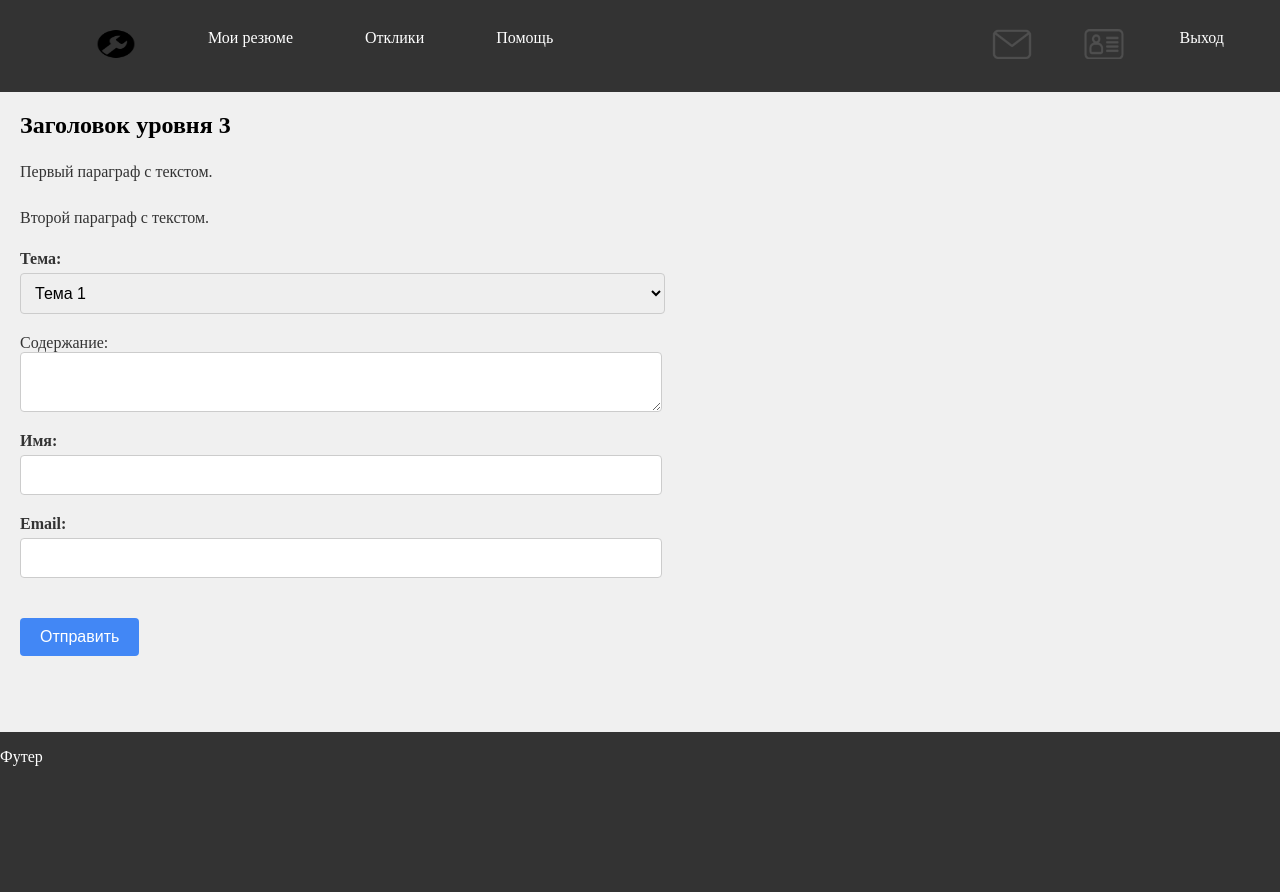
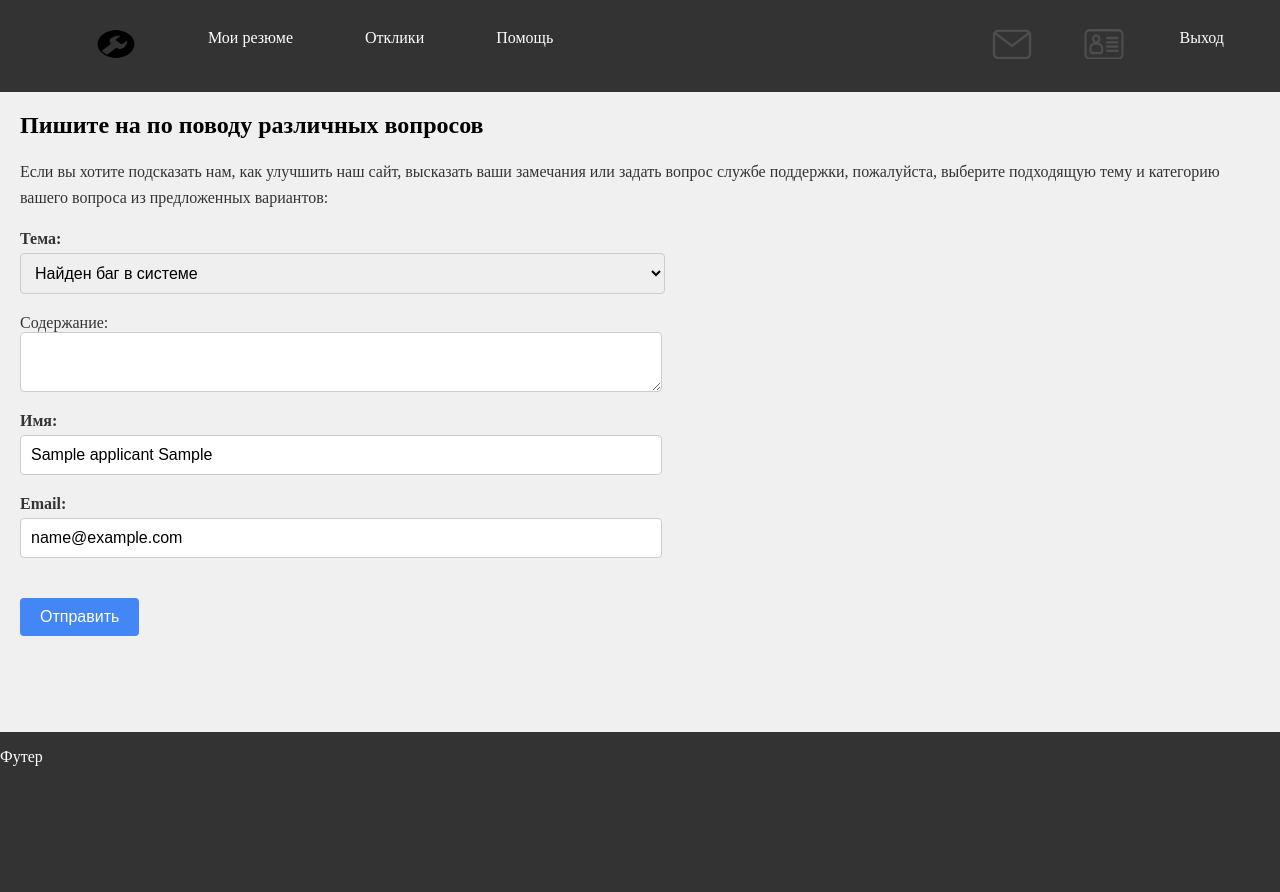
Before and after one commit to smile-rus1/my_diplom, a Django app: page /help/ in a window 1280 px wide. Run offline with Django 4.2, Linux system fonts and the light colour scheme; a user stored in the database is signed in; tables that the repository leaves empty hold one stand-in row (values such as "Sample post").

Commit message:
Добавил контроллер для отправки письма из страницы help. ВАЖНО:      Почему-то не работают другие email, кроме основного, который идет как host, в будующем надо разобраться!

```diff
--- a/job_search_help_site/search_site/templates/help.html
+++ b/job_search_help_site/search_site/templates/help.html
@@ -11,19 +11,24 @@
 {% endblock %}
 
 {% block content %}
-<h2 class="header">Заголовок уровня 3</h2>
-    <p class="text-par">Первый параграф с текстом.</p>
-    <p class="text-par">Второй параграф с текстом.</p>
+<h2 class="header">Пишите на по поводу различных вопросов</h2>
+    <p class="text-par">Если вы хотите подсказать нам, как улучшить наш сайт, высказать ваши замечания или задать вопрос службе поддержки, пожалуйста, выберите подходящую тему и категорию вашего вопроса из предложенных вариантов:</p>
+<form action="{% url 'send_message_from_help_page' %}" method="post">
+    {% csrf_token %}
 
-<form action="" method="post">
-    {% csrf_token %}
+    {% if success %}
+    <div style="color: #09d910; font-size: 24px; margin-bottom: 16px;">
+        <p>{{ success }}</p>
+    </div>
+    {% endif %}
+
     <div class="main-container">
         <label for="topic" class="label-container">Тема:</label>
-        <select id="topic" onchange="checkOtherOption()">
-            <option value="тема1">Тема 1</option>
-            <option value="тема2">Тема 2</option>
-            <option value="тема3">Тема 3</option>
-            <option value="другое">Другое</option>
+        <select id="topic" onchange="checkOtherOption()" name="topic">
+            <option value="bag_system">Найден баг в системе</option>
+            <option value="add_new_functional">Улучшение сайта, добавление нового функционала</option>
+            <option value="complaints">Жалобы на компании, кандидатов</option>
+            <option value="other">Другое</option>
         </select>
 
         <div id="otherTopicContainer" style="display: none;">
@@ -38,12 +43,12 @@
     </div>
     <div class="main-container">
         <label for="name" class="label-container">Имя:</label>
-        <input type="text" id="name" name="name" required>
+        <input type="text" id="name" name="fullname" required value="{{request.user.applicant.second_name}} {{request.user.applicant.first_name}}">
     </div>
 
     <div class="main-container">
         <label for="email" class="label-container">Email:</label>
-        <input type="email" id="email" name="email" required>
+        <input type="email" id="email" name="email" value="{{request.user.email}}" required>
     </div>
 
     <button type="submit" class="btn-sub">Отправить</button>
@@ -58,7 +63,7 @@
         const otherTopicContainer = document.getElementById("otherTopicContainer");
         const otherTopicInput = document.getElementById("otherTopic");
 
-        if (select.value === "другое") {
+        if (select.value === "other") {
             otherTopicContainer.style.display = "block";
             otherTopicInput.setAttribute("required", "required");
         } else {
--- a/job_search_help_site/search_site/urls.py
+++ b/job_search_help_site/search_site/urls.py
@@ -13,6 +13,7 @@ urlpatterns = [
     path("company/<int:company_id>", views.show_info_about_company, name="show_info_about_company"),
     path("vacancy_company/<int:vacancy_id>", views.show_vacancy, name="vacancy_company"),
     path("search_vacancy/", views.search_vacancy, name="search_vacancy"),
+    path("help_message/", views.send_message_from_help_page, name="send_message_from_help_page"),
 
     # для applicant
     path("login/applicant", views.login_applicant, name="login_applicant"),
--- a/job_search_help_site/search_site/views.py
+++ b/job_search_help_site/search_site/views.py
@@ -8,6 +8,7 @@ from .services import auth, home_page, resume, vacancy, response_for_applicant,
 
 from .algorithms_for_searh import algorithm_for_search_vacancy, algorithm_for_search_resume
 from . import pagination_for_pages, get_templates
+from .messages import send_help_message
 
 
 def index(request):
@@ -29,8 +30,14 @@ def help_for_people(request):
     """
     Страница help для user
     """
-    template = get_templates.get_base_template(request)
-    return render(request, "help.html", {"template": template})
+    return render(
+        request,
+        "help.html",
+        {
+            "template": get_templates.get_base_template(request),
+            "success": request.session.get('success', '') if request.session.get('success', '') else None
+        }
+    )
 
 
 def login_applicant(request):
@@ -682,3 +689,18 @@ def show_vacancy(request, vacancy_id: int):
             "vacancy": vacancy.get_vacancy_by_id(vacancy_id)
         }
     )
+
+
+def send_message_from_help_page(request):
+    """
+    Отправляет сообщение со страницы help.
+    """
+    if request.method == "POST":
+        if send_help_message.send_message_from_help_page_to_email(
+            topic=request.POST.get("otherTopic") if request.POST.get("topic") == "other" else  request.POST.get("topic"),
+            content=request.POST.get("content"),
+            email=request.POST.get("email"),
+            fullname=request.POST.get("fullname")
+        ):
+            request.session['success'] = "Сообщение успешно отправлено"
+    return redirect("help")
```
Also changed, not shown: job_search_help_site/search_site/messages/send_help_message.py (added, +17 -0 lines), job_search_help_site/search_site/messages/__init__.py (added).
